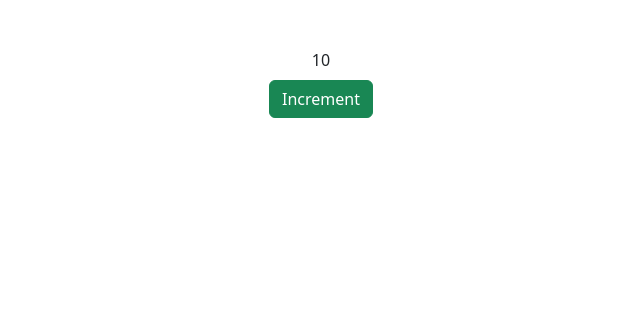
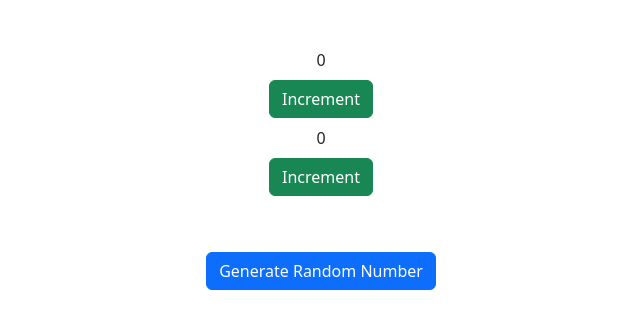
Before and after one commit to mern-trainer/Adheena-Batch, a React (Vite) app in the folder ReactJS/app/: page / in a window 1280 px wide. Shown: the top 328 px of the page, without its empty margins (319-959 px from the left). Built offline with nearby package versions, Linux system fonts and the light colour scheme.

Commit message:
multi count and arrays

```diff
--- a/ReactJS/app/src/App.jsx
+++ b/ReactJS/app/src/App.jsx
@@ -9,19 +9,37 @@ import { useState } from "react"
 
 const App = () => {
 
-    const [counter, setCounter] = useState(10);
+    // const [counter, setCounter] = useState(10);
+    const [counters, setCounters] = useState({ one: 0, two: 0 })
+    const [list, setList] = useState([])
 
-    const increment = () => {
-        setCounter((prevCounter) => prevCounter + 1)
-        setCounter((prevCounter) => prevCounter + 1)
-        setCounter((prevCounter) => prevCounter + 1)
-        setCounter((prevCounter) => prevCounter + 1)
-        setCounter((prevCounter) => prevCounter + 1)
+    const incrementOne = () => {
+        setCounters({ ...counters, one: counters.one + 1 });
+    }
+
+    const incrementTwo = () => {
+        setCounters({ ...counters, two: counters.two + 1 });
+    }
+
+    const addValues = () => {
+        const random = Math.random()
+        setList([...list, random])
     }
 
     return <div className="d-flex flex-column gap-2 align-items-center mt-5">
-        <div>{counter}</div>
-        <button className="btn btn-success" onClick={increment}>Increment</button>
+        <div className="d-flex flex-column align-items-center gap-2">
+            <div>{counters.one}</div>
+            <button className="btn btn-success" onClick={incrementOne}>Increment</button>
+        </div>
+        <div className="d-flex flex-column align-items-center gap-2">
+            <div>{counters.two}</div>
+            <button className="btn btn-success" onClick={incrementTwo}>Increment</button>
+        </div>
+
+        <div className="mt-5 d-flex flex-column align-items-center">
+            <button onClick={addValues} className="btn btn-primary">Generate Random Number</button>
+            {list.join(" , ")}
+        </div>
     </div>
 }
 
```
